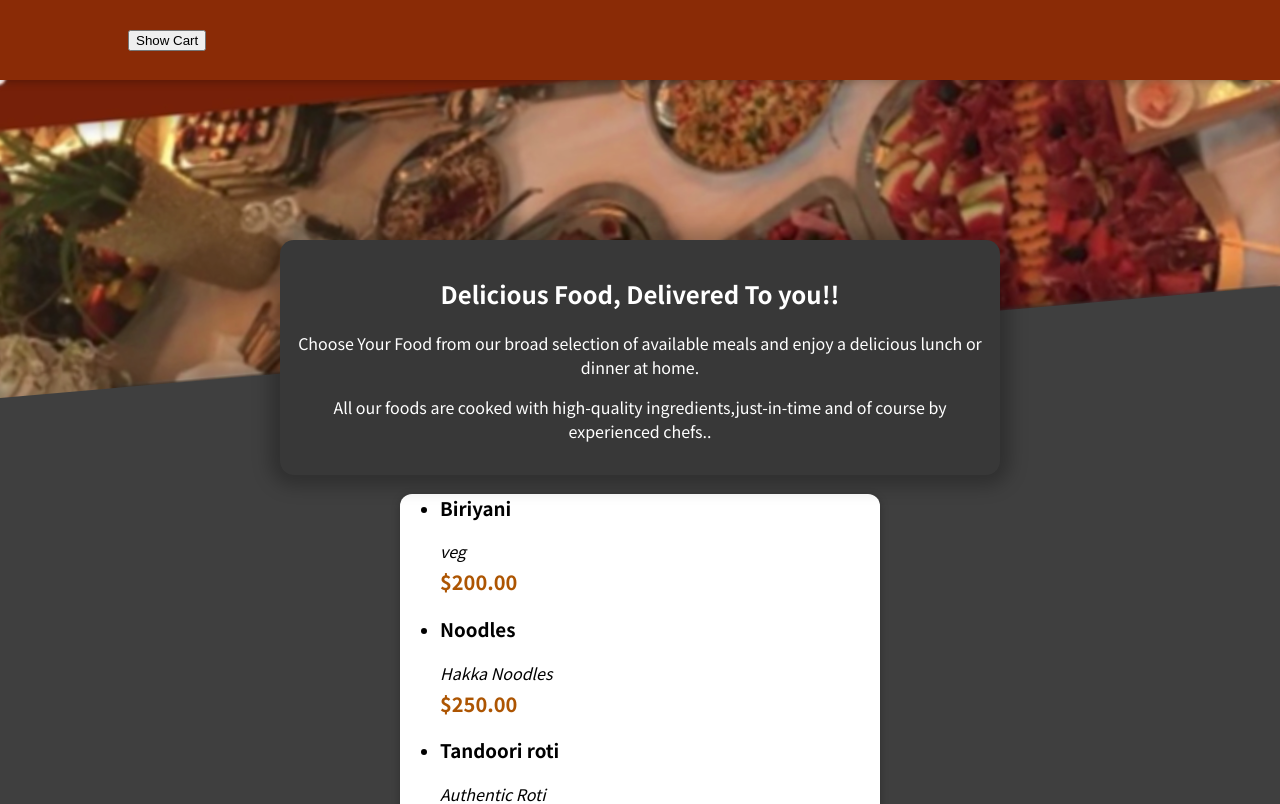
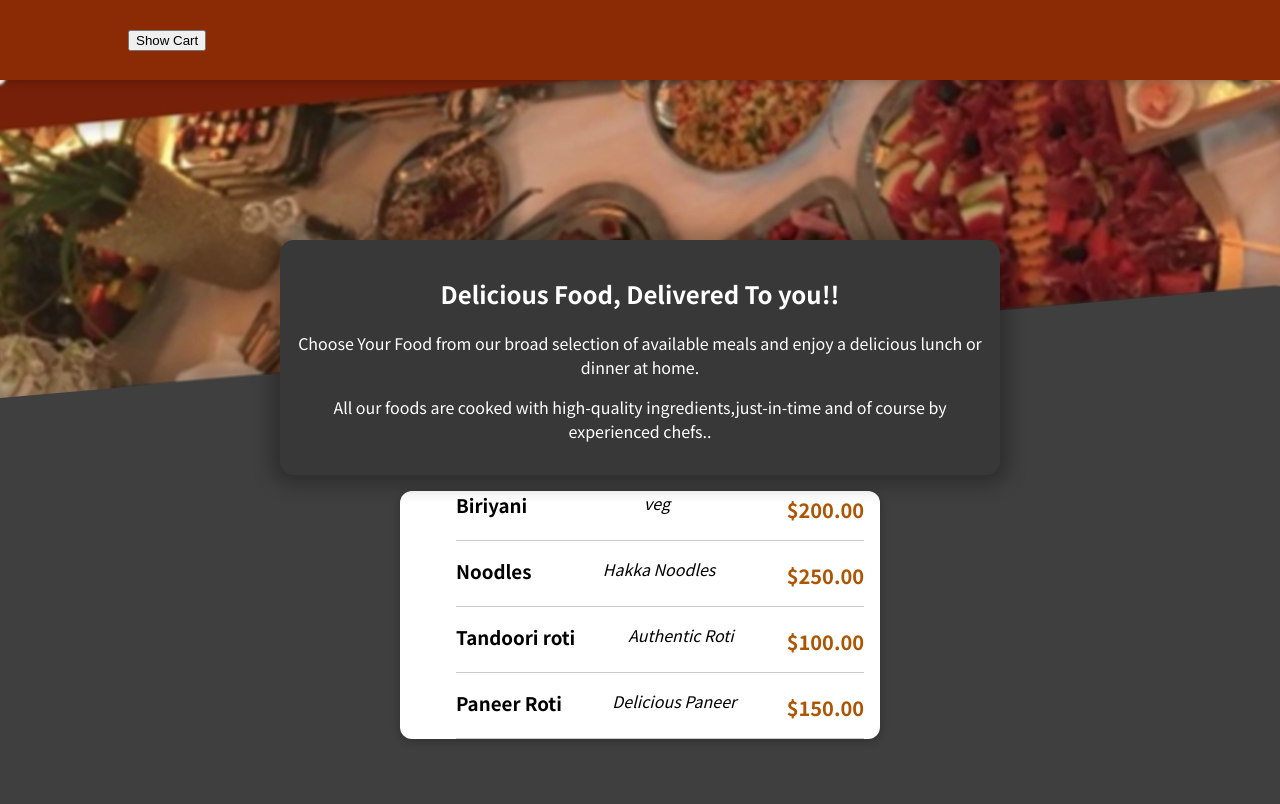
Before and after one commit to reshmalb/OrderFoodApp, a React (Create React App) app: page / in a window 1280 px wide. Shown: the top 804 px of the page. Built offline with nearby package versions, Linux system fonts and the light colour scheme.

Commit message:
css added

```diff
--- a/src/Components/Meals/Mealitem/MealItem.js
+++ b/src/Components/Meals/Mealitem/MealItem.js
@@ -3,12 +3,12 @@ import classes from './MealItem.module.css'
 
 
 const MealItem=(props)=>{
-   ;
+
     const price=`$${ props.price.toFixed(2) }`;
 
 
     return(
-        <li>
+        <li className={classes.meal} >
             <div className={classes.name}>
                 <h3>{props.name}</h3>
             </div>
```
